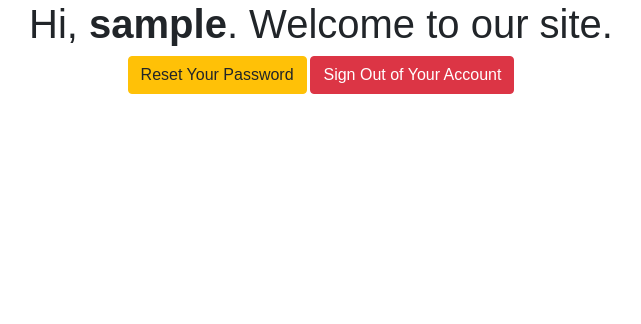
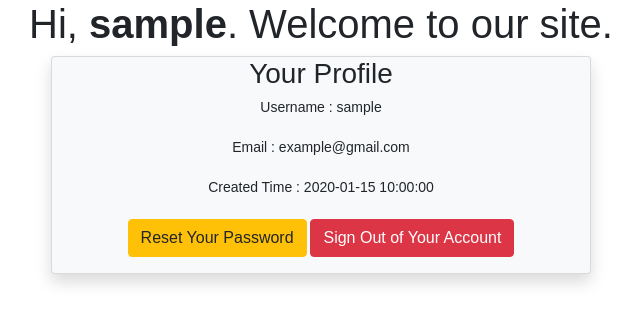
Before and after one commit to WebShahed/Login_System, a PHP site: page /welcome.php in a window 1280 px wide. Shown: the top 324 px of the page, without its empty margins (319-960 px from the left). Run offline with PHP 8.4, Linux system fonts and the light colour scheme; the visitor is signed in with stand-in values (Sample User, id 1); tables that the repository leaves empty or names only in its code hold one stand-in row (values such as "Sample post").

Commit message:
Update welcome.php

```diff
--- a/welcome.php
+++ b/welcome.php
@@ -1,12 +1,20 @@
 <?php
+
 // Initialize the session
 session_start();
-
+ //
 // Check if the user is logged in, if not then redirect him to login page
 if(!isset($_SESSION["loggedin"]) || $_SESSION["loggedin"] !== true){
     header("location: login.php");
     exit;
 }
+
+
+    require_once "config.php";// call config file
+    $id =$_SESSION['id']; // catch login id
+    $sql ="SELECT * FROM users WHERE id ='$id'";
+    $query = mysqli_query($mysqli, $sql);
+    $results = mysqli_fetch_assoc($query);
 ?>
 
 <!DOCTYPE html>
@@ -23,9 +31,23 @@ if(!isset($_SESSION["loggedin"]) || $_SESSION["loggedin"] !== true){
     <div class="page-header">
         <h1>Hi, <b><?php echo htmlspecialchars($_SESSION["username"]); ?></b>. Welcome to our site.</h1>
     </div>
-    <p>
-        <a href="reset-password.php" class="btn btn-warning">Reset Your Password</a>
-        <a href="logout.php" class="btn btn-danger">Sign Out of Your Account</a>
-    </p>
+    <div class="container">
+        <div class="row">
+            <div class="col-6 m-auto">
+                <div class="card bg-light shadow">
+                    <h3 class="display-5">Your Profile</h3>
+            <label for="Username">Username : <?php echo  $results['username']; ?></label><br>
+            <label for="Username">Email : example@gmail.com</label><br>
+            <label for="Username">Created Time : <?php echo  $results['created_at']; ?></label><br>
+            <p>
+            <a href="reset-password.php" class="btn btn-warning">Reset Your Password</a>
+            <a href="logout.php" class="btn btn-danger">Sign Out of Your Account</a>
+        </p>
+    </div>
+            </div>
+        </div>
+    </div>
+
+
 </body>
 </html>
```
